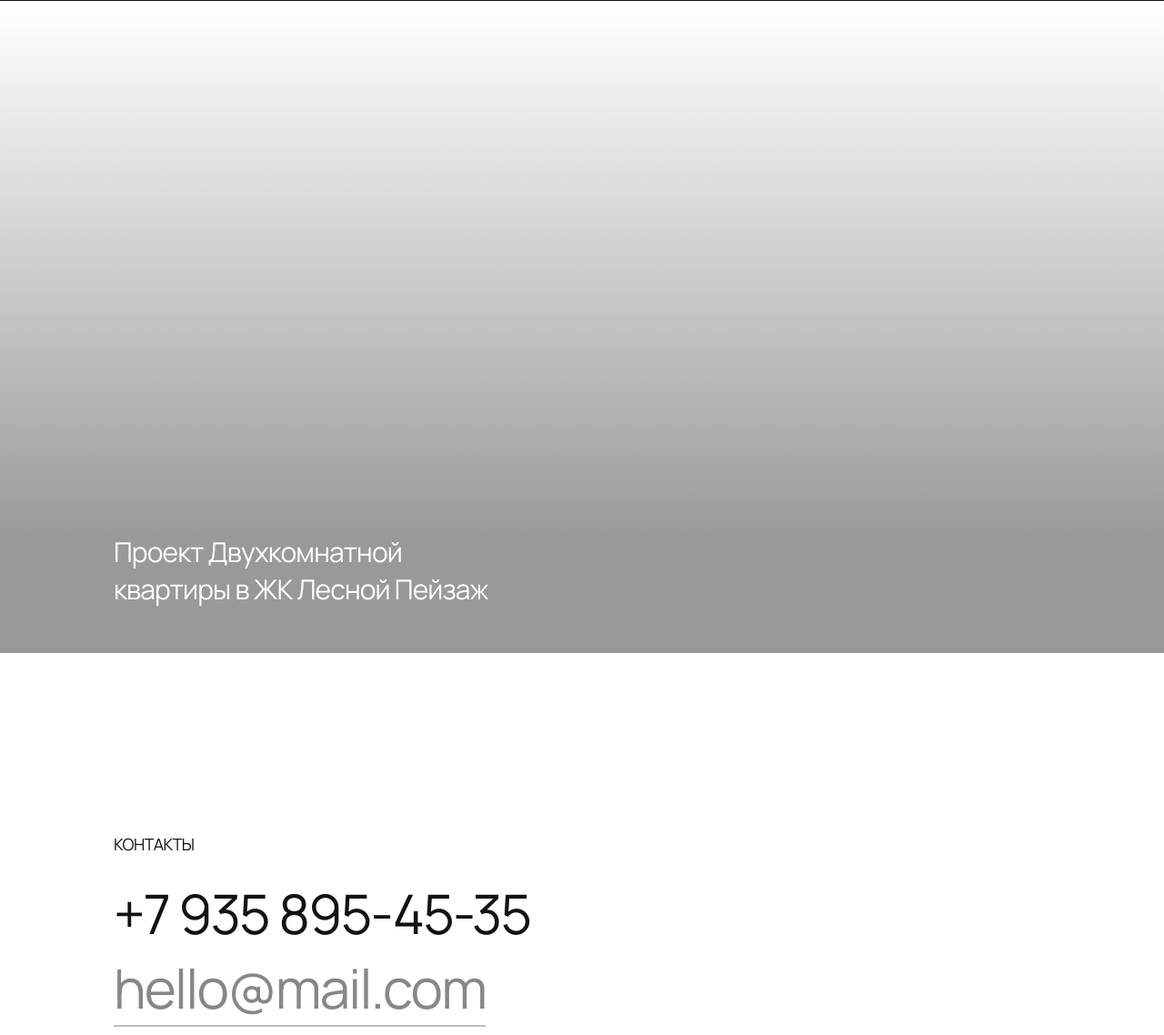
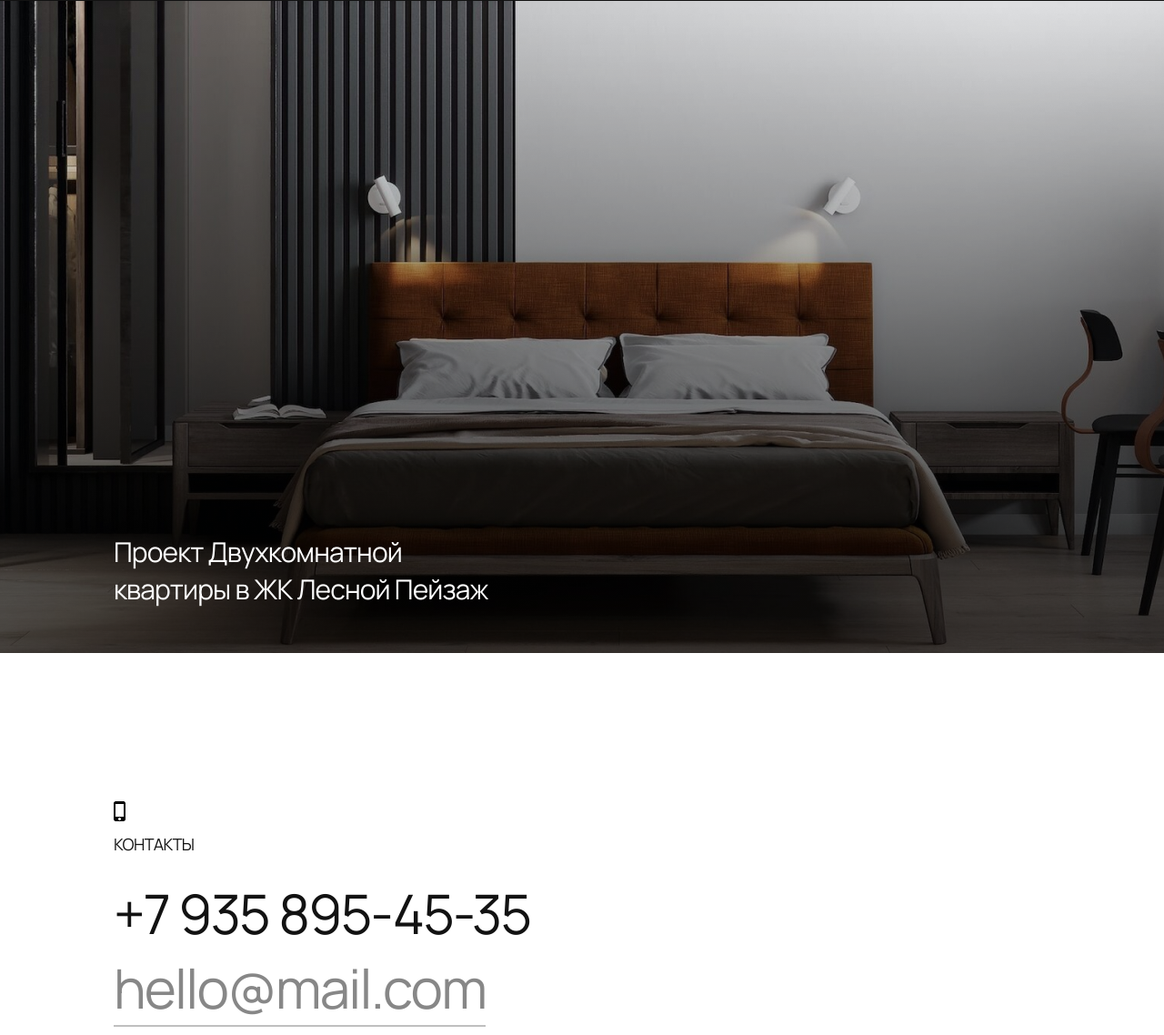
Before and after one commit to NellShishkina/M1-Metrika, a plain HTML site: page index.html in a window 1280 px wide. Shown: the part 5698-6836 px from the top of the page at 91% size. Drawn offline with Linux system fonts and the light colour scheme.

Commit message:
Add files via upload

```diff
--- a/styles/slyles.css
+++ b/styles/slyles.css
@@ -223,10 +223,10 @@ a.btn {
     background: linear-gradient(180deg,
         rgba(0, 0, 0, 0.00) 0.52%,
         rgba(0, 0, 0, 0.40) 82.81%),
-        url('resources/ProjectForest.jpg');
+        url('../resources/ProjectForest.png');
     background-repeat: no-repeat;
     background-size: cover;
-    background-position: 50%;
+    background-position: 45%;
 
 }
 
@@ -238,7 +238,6 @@ a.btn {
     font-size: 30px;
     font-weight: 400;
     line-height: 41px;
-    display: flex;
     width: 443px;
     letter-spacing: -0.9px;
 }
@@ -255,7 +254,7 @@ a.btn {
     margin-left: -5px;
     width: 24px;
     height: 24px;
-    background-image: url("resources/ic_outline-phone-iphone.png");
+    background-image: url("../resources/ic_outline-phone-iphone.png");
     background-size: contain;
     background-repeat: no-repeat;
 }
```
Also changed, not shown: resources/ProjectForest.png (added).
